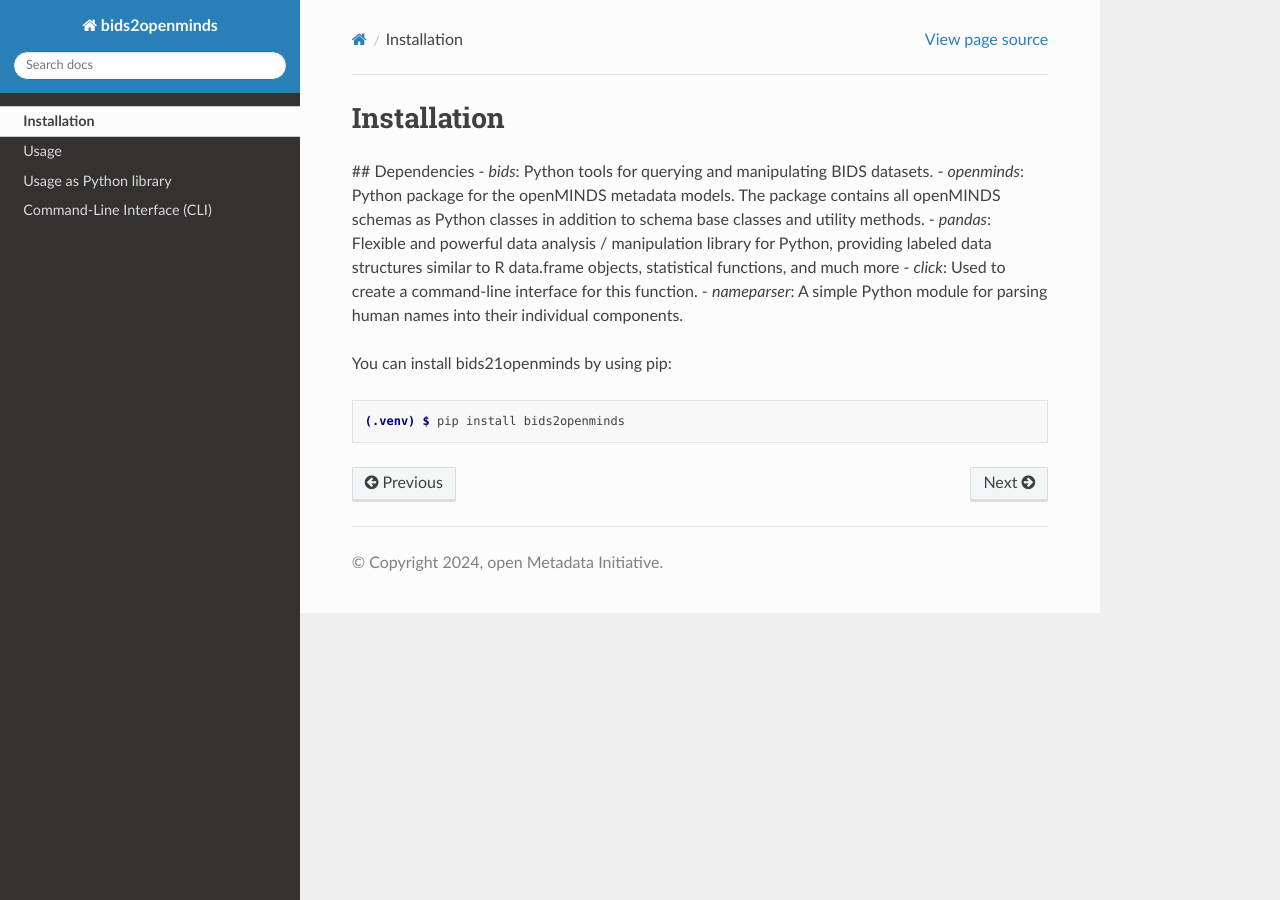
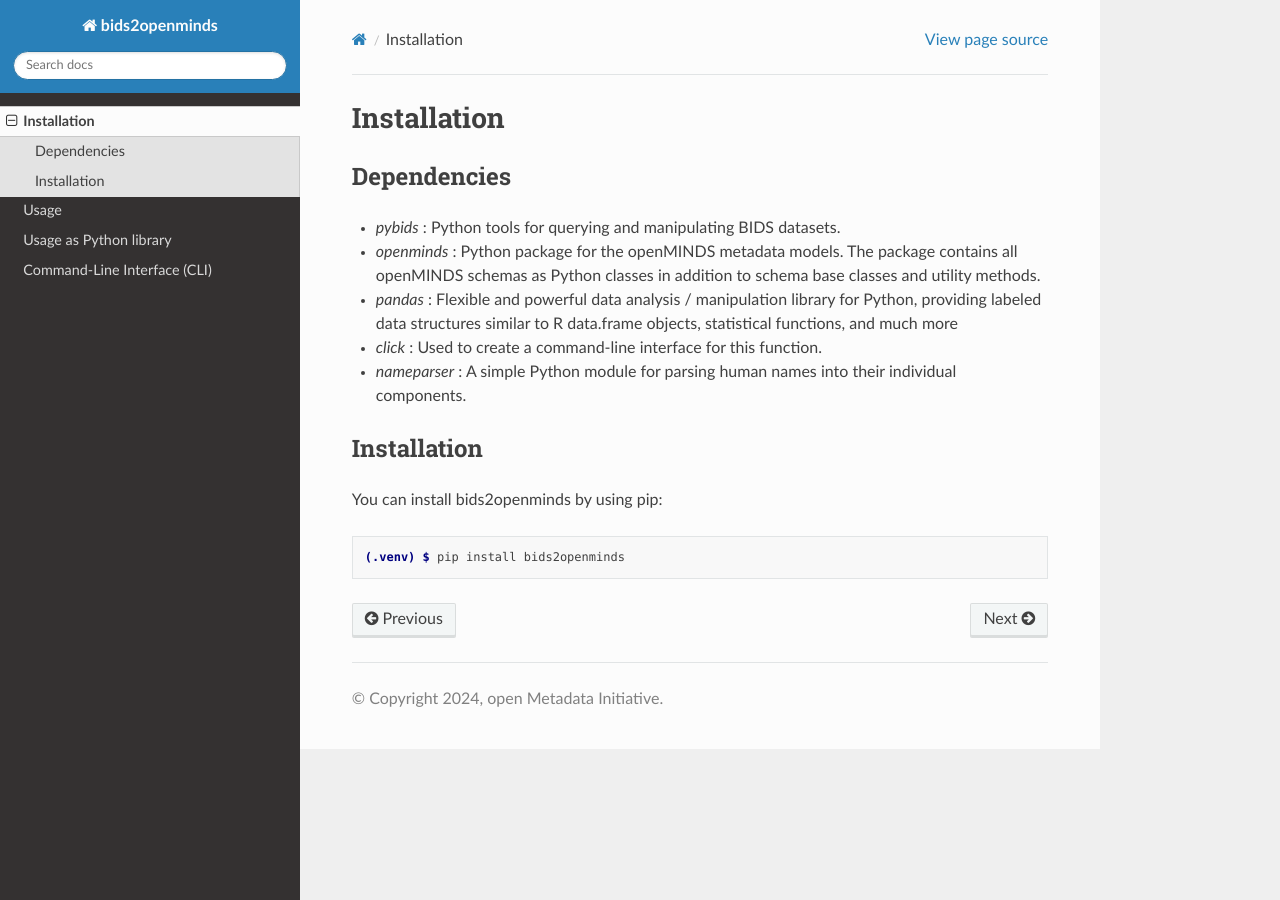
Before and after one commit to Peyman-N/bids2openminds__documentation, a Sphinx documentation site: the page built from docs/source/installation.rst, in a window 1280 px wide. Built offline with Sphinx 7.4.7 and the Read the Docs theme 2.0.0, drawn with Linux system fonts in a browser that asks for light colours.

Commit message:
correction for markdown

```diff
--- a/docs/source/installation.rst
+++ b/docs/source/installation.rst
@@ -1,15 +1,19 @@
 Installation
-=====
+============
 
-## Dependencies
-- `bids`: Python tools for querying and manipulating BIDS datasets.
-- `openminds`: Python package for the openMINDS metadata models. The package contains all openMINDS schemas as Python classes in addition to schema base classes and utility methods.
-- `pandas`: Flexible and powerful data analysis / manipulation library for Python, providing labeled data structures similar to R data.frame objects, statistical functions, and much more
-- `click`: Used to create a command-line interface for this function.
-- `nameparser`: A simple Python module for parsing human names into their individual components.
+Dependencies
+############
 
+- `pybids` : Python tools for querying and manipulating BIDS datasets.
+- `openminds` : Python package for the openMINDS metadata models. The package contains all openMINDS schemas as Python classes in addition to schema base classes and utility methods.
+- `pandas` : Flexible and powerful data analysis / manipulation library for Python, providing labeled data structures similar to R data.frame objects, statistical functions, and much more
+- `click` : Used to create a command-line interface for this function.
+- `nameparser` : A simple Python module for parsing human names into their individual components.
 
-You can install bids21openminds by using pip:
+Installation
+############
+
+You can install bids2openminds by using pip:
 
 .. code-block:: console
 
```
Also changed, not shown: docs/source/usage.rst (+25 -31 lines).
